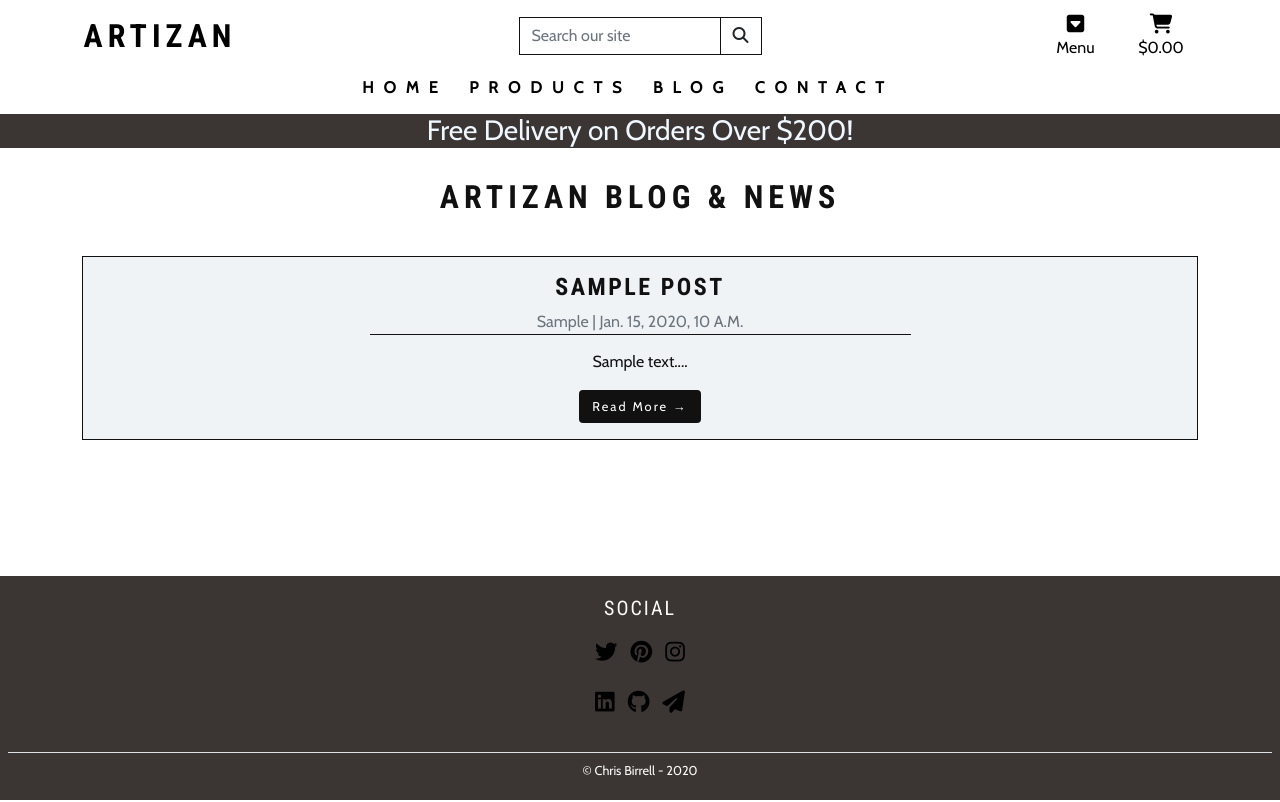
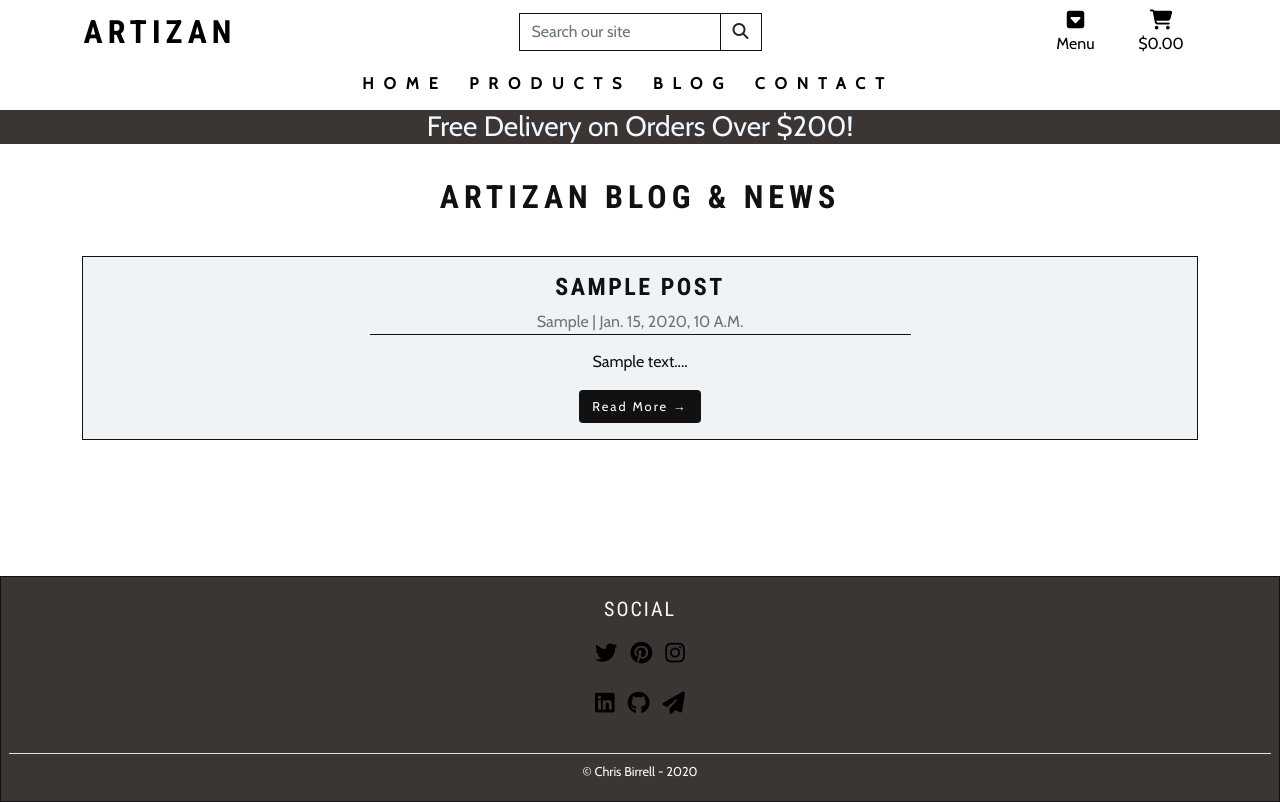
Before and after one commit to Birrellc/Project__artiZan-ms4, a Django app: page /blog/ in a window 1280 px wide. Run offline with Django 3.2, Linux system fonts and the light colour scheme; tables that the repository leaves empty hold one stand-in row (values such as "Sample post"); some libraries are stand-ins or nearby versions.

Commit message:
Style: tweaked navbar and base template style

```diff
--- a/templates/base.html
+++ b/templates/base.html
@@ -77,7 +77,7 @@
     {% endblock %}
 
    <!-- Page Footer -->
-   <footer class="container-fluid footer">
+   <footer class="container-fluid footer border">
     <div class="row">
         <div class="col-12 social text-center">
             <h3>Social</h3>
--- a/templates/includes/navbar.html
+++ b/templates/includes/navbar.html
@@ -1,4 +1,4 @@
-<nav id="topnav" class="topnav row bg-white pt-lg-1 d-none d-lg-flex">
+<nav id="topnav" class="row bg-white d-none d-lg-flex">
     <div class="col-12 col-lg-3 my-auto text-center">
         <a href="{% url 'home' %}" class="nav-link main-logo-link">
             <h2 class="main-header my-0">ArtiZan</h2>
```
